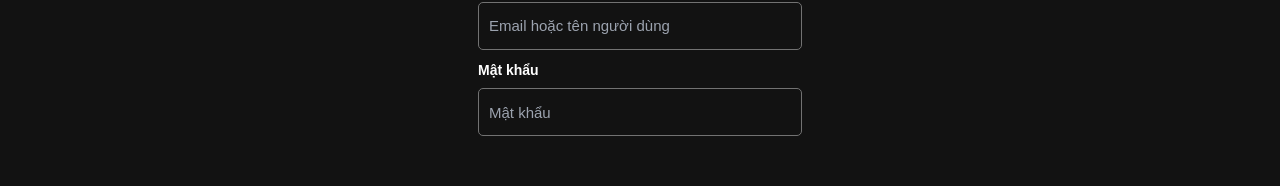
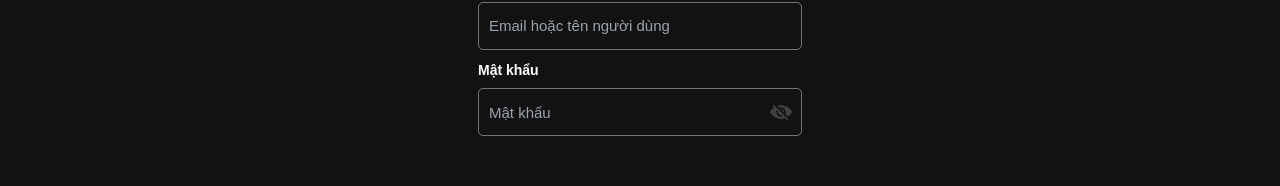
Before and after one commit to Khan9Tran/spotify, a React (Create React App) app in the folder client/: page /login in a window 1280 px wide. Shown: the part 444-630 px from the top of the page. Built offline with nearby package versions, Linux system fonts and the light colour scheme.

Commit message:
Thêm button show-hidden password cho component input.

```diff
--- a/client/src/components/input.jsx
+++ b/client/src/components/input.jsx
@@ -1,7 +1,16 @@
 import React, { useState } from 'react';
+import PasswordShow from '../assets/images/password_show.png'
+import PasswordHidden from '../assets/images/password_hidden.png'
 
-const Input = ({ type, placeholder, width, height, backgroundColor, radius, border, borderWidth, borderColor, borderColorForcused, borderColorError, changeBorderColor, padding, fontSize}) => {
+
+const Input = ({ type, placeholder, width, height, backgroundColor, radius, border, borderWidth, borderColor, borderColorForcused, borderColorError, changeBorderColor, padding, fontSize }) => {
+
   const [isForcused, setIsForcused] = useState(false);
+  const [showPassword, setShowPassword] = useState(false);
+
+  const handleShowPassword = () => {
+    setShowPassword(!showPassword);
+  };
 
   const styles = {
     width: width !== undefined ? width : 'auto',
@@ -13,11 +22,10 @@ const Input = ({ type, placeholder, width, height, backgroundColor, radius, bord
   }
 
   return (
-    <div>
+    <div className='relative'>
       <input
         className={`outline-none ${border} ${isForcused ? borderColorForcused : borderColor} ${backgroundColor !== undefined ? backgroundColor : 'bg-transparent'}`}
-        type={type !== undefined ? type : "text"}
-        placeholder={placeholder !== undefined ? placeholder : ""}
+        type={showPassword ? 'text' : type !== undefined ? type : 'text'} placeholder={placeholder !== undefined ? placeholder : ""}
         style={styles}
         onFocus={() => {
           if (changeBorderColor) {
@@ -28,9 +36,13 @@ const Input = ({ type, placeholder, width, height, backgroundColor, radius, bord
           if (changeBorderColor) {
             setIsForcused(false)
           }
-          }
-        }
+        }}
       />
+      {type === 'password' && (
+        <div className='absolute inset-y-0 right-0 pr-3 flex items-center cursor-pointer' onClick={handleShowPassword}>
+          {showPassword ? <img src={PasswordShow} alt="Hide password" /> : <img src={PasswordHidden} alt="Show password" />}
+        </div>
+      )}
     </div>
   )
 }
```
Also changed, not shown: client/src/assets/images/password_hidden.png (added), client/src/assets/images/password_show.png (added).
